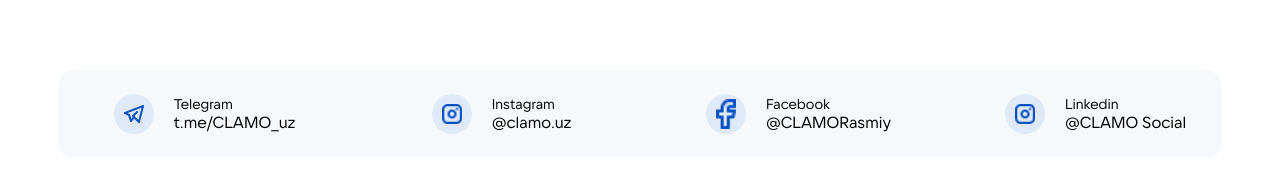
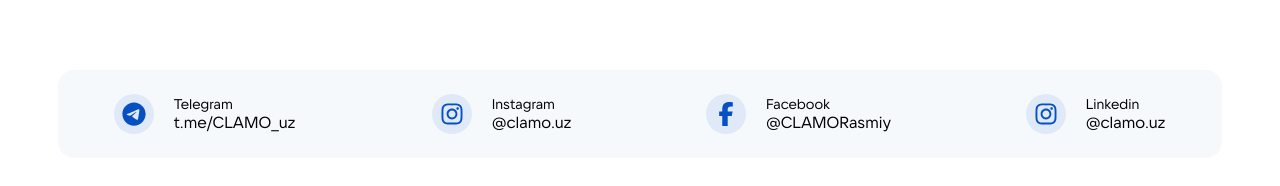
Before and after one commit to javohiryusupovv/Clamo-test, a Next.js app: page /en/contacts in a window 1280 px wide. Shown: the part 766-952 px from the top of the page. Built offline with nearby package versions, Linux system fonts and the light colour scheme; no server answers.

Commit message:
contact language

```diff
--- a/src/app/[locale]/(root)/contacts/_components/Sochealmedia.tsx
+++ b/src/app/[locale]/(root)/contacts/_components/Sochealmedia.tsx
@@ -7,27 +7,77 @@
   const media = getSochealMedia;
   return (
     <div className="grid lg:grid-cols-4 gap-6 md:grid-cols-3 sm:grid-cols-2 grid-cols-1 gap-y-3 items-center justify-center bg-[#F6F9FC] mb-10 py-6 max-md:mt-[420px] rounded-2xl">
-      {media.map((item) => (
-        <div
-          key={item.id}
-          className="flex items-center md:justify-center md:gap-5 ml-5 gap-2 group hover:cursor-pointer"
-        >
-          <div className="w-10 h-10 flex items-center justify-center rounded-full bg-[#DFE9F7] transition duration-200 group-hover:bg-blue-700 cursor-pointer">
-            <Image
-              src={item.icon}
-              alt={item.name}
-              width={20}
-              height={20}
-              className="object-contain transition duration-200 group-hover:brightness-0 group-hover:invert"
-            />
-          </div>
+      <div className="flex items-center md:justify-center md:gap-5 ml-5 gap-2 group hover:cursor-pointer">
+        <div className="w-10 h-10 flex items-center justify-center rounded-full bg-[#DFE9F7] transition duration-200 group-hover:bg-blue-700 cursor-pointer">
+          {/* <svg
+            className="w-6 h-6 stroke-2 fill-[#0650C3] group-hover:fill-white transition-all duration-200"
+            xmlns="http://www.w3.org/2000/svg"
+            viewBox="0 0 448 512"
+          >
+            <path d="M224.1 141c-63.6 0-114.9 51.3-114.9 114.9s51.3 114.9 114.9 114.9S339 319.5 339 255.9 287.7 141 224.1 141zm0 189.6c-41.1 0-74.7-33.5-74.7-74.7s33.5-74.7 74.7-74.7 74.7 33.5 74.7 74.7-33.6 74.7-74.7 74.7zm146.4-194.3c0 14.9-12 26.8-26.8 26.8-14.9 0-26.8-12-26.8-26.8s12-26.8 26.8-26.8 26.8 12 26.8 26.8zm76.1 27.2c-1.7-35.9-9.9-67.7-36.2-93.9-26.2-26.2-58-34.4-93.9-36.2-37-2.1-147.9-2.1-184.9 0-35.8 1.7-67.6 9.9-93.9 36.1s-34.4 58-36.2 93.9c-2.1 37-2.1 147.9 0 184.9 1.7 35.9 9.9 67.7 36.2 93.9s58 34.4 93.9 36.2c37 2.1 147.9 2.1 184.9 0 35.9-1.7 67.7-9.9 93.9-36.2 26.2-26.2 34.4-58 36.2-93.9 2.1-37 2.1-147.8 0-184.8zM398.8 388c-7.8 19.6-22.9 34.7-42.6 42.6-29.5 11.7-99.5 9-132.1 9s-102.7 2.6-132.1-9c-19.6-7.8-34.7-22.9-42.6-42.6-11.7-29.5-9-99.5-9-132.1s-2.6-102.7 9-132.1c7.8-19.6 22.9-34.7 42.6-42.6 29.5-11.7 99.5-9 132.1-9s102.7-2.6 132.1 9c19.6 7.8 34.7 22.9 42.6 42.6 11.7 29.5 9 99.5 9 132.1s2.7 102.7-9 132.1z" />
+          </svg> */}
+          <svg
+            className="w-6 h-6 stroke-2 fill-[#0650C3] group-hover:fill-white transition-all duration-200"
+            viewBox="0 0 496 512"
+          >
+            <path d="M248 8C111 8 0 119 0 256S111 504 248 504 496 393 496 256 385 8 248 8zM363 176.7c-3.7 39.2-19.9 134.4-28.1 178.3-3.5 18.6-10.3 24.8-16.9 25.4-14.4 1.3-25.3-9.5-39.3-18.7-21.8-14.3-34.2-23.2-55.3-37.2-24.5-16.1-8.6-25 5.3-39.5 3.7-3.8 67.1-61.5 68.3-66.7 .2-.7 .3-3.1-1.2-4.4s-3.6-.8-5.1-.5q-3.3 .7-104.6 69.1-14.8 10.2-26.9 9.9c-8.9-.2-25.9-5-38.6-9.1-15.5-5-27.9-7.7-26.8-16.3q.8-6.7 18.5-13.7 108.4-47.2 144.6-62.3c68.9-28.6 83.2-33.6 92.5-33.8 2.1 0 6.6 .5 9.6 2.9a10.5 10.5 0 0 1 3.5 6.7A43.8 43.8 0 0 1 363 176.7z" />
+          </svg>
+        </div>
 
-          <div className="flex flex-col -space-y-1">
-            <h2 className="text-sm">{item.name}</h2>
-            <p className="font-medium">{item.link}</p>
-          </div>
+        <div className="flex flex-col -space-y-1">
+          <h2 className="text-sm">Telegram</h2>
+          <p className="font-medium">t.me/CLAMO_uz</p>
         </div>
-      ))}
+      </div>
+      <div className="flex items-center md:justify-center md:gap-5 ml-5 gap-2 group hover:cursor-pointer">
+        <div className="w-10 h-10 flex items-center justify-center rounded-full bg-[#DFE9F7] transition duration-200 group-hover:bg-blue-700 cursor-pointer">
+          <svg
+            className="w-6 h-6 stroke-2 fill-[#0650C3] group-hover:fill-white transition-all duration-200"
+            xmlns="http://www.w3.org/2000/svg"
+            viewBox="0 0 448 512"
+          >
+            <path d="M224.1 141c-63.6 0-114.9 51.3-114.9 114.9s51.3 114.9 114.9 114.9S339 319.5 339 255.9 287.7 141 224.1 141zm0 189.6c-41.1 0-74.7-33.5-74.7-74.7s33.5-74.7 74.7-74.7 74.7 33.5 74.7 74.7-33.6 74.7-74.7 74.7zm146.4-194.3c0 14.9-12 26.8-26.8 26.8-14.9 0-26.8-12-26.8-26.8s12-26.8 26.8-26.8 26.8 12 26.8 26.8zm76.1 27.2c-1.7-35.9-9.9-67.7-36.2-93.9-26.2-26.2-58-34.4-93.9-36.2-37-2.1-147.9-2.1-184.9 0-35.8 1.7-67.6 9.9-93.9 36.1s-34.4 58-36.2 93.9c-2.1 37-2.1 147.9 0 184.9 1.7 35.9 9.9 67.7 36.2 93.9s58 34.4 93.9 36.2c37 2.1 147.9 2.1 184.9 0 35.9-1.7 67.7-9.9 93.9-36.2 26.2-26.2 34.4-58 36.2-93.9 2.1-37 2.1-147.8 0-184.8zM398.8 388c-7.8 19.6-22.9 34.7-42.6 42.6-29.5 11.7-99.5 9-132.1 9s-102.7 2.6-132.1-9c-19.6-7.8-34.7-22.9-42.6-42.6-11.7-29.5-9-99.5-9-132.1s-2.6-102.7 9-132.1c7.8-19.6 22.9-34.7 42.6-42.6 29.5-11.7 99.5-9 132.1-9s102.7-2.6 132.1 9c19.6 7.8 34.7 22.9 42.6 42.6 11.7 29.5 9 99.5 9 132.1s2.7 102.7-9 132.1z" />
+          </svg>
+        </div>
+
+        <div className="flex flex-col -space-y-1">
+          <h2 className="text-sm">Instagram</h2>
+          <p className="font-medium">@clamo.uz</p>
+        </div>
+      </div>
+
+      <div className="flex items-center md:justify-center md:gap-5 ml-5 gap-2 group hover:cursor-pointer">
+        <div className="w-10 h-10 flex items-center justify-center rounded-full bg-[#DFE9F7] transition duration-200 group-hover:bg-blue-700 cursor-pointer">
+          <svg
+            className="w-6 h-6 stroke-2 fill-[#0650C3] group-hover:fill-white transition-all duration-200"
+            viewBox="0 0 320 512"
+          >
+            <path d="M80 299.3V512H196V299.3h86.5l18-97.8H196V166.9c0-51.7 20.3-71.5 72.7-71.5c16.3 0 29.4 .4 37 1.2V7.9C291.4 4 256.4 0 236.2 0C129.3 0 80 50.5 80 159.4v42.1H14v97.8H80z" />
+          </svg>
+        </div>
+
+        <div className="flex flex-col -space-y-1">
+          <h2 className="text-sm">Facebook</h2>
+          <p className="font-medium">@CLAMORasmiy</p>
+        </div>
+      </div>
+
+      <div className="flex items-center md:justify-center md:gap-5 ml-5 gap-2 group hover:cursor-pointer">
+        <div className="w-10 h-10 flex items-center justify-center rounded-full bg-[#DFE9F7] transition duration-200 group-hover:bg-blue-700 cursor-pointer">
+          <svg
+            className="w-6 h-6 stroke-2 fill-[#0650C3] group-hover:fill-white transition-all duration-200"
+            xmlns="http://www.w3.org/2000/svg"
+            viewBox="0 0 448 512"
+          >
+            <path d="M224.1 141c-63.6 0-114.9 51.3-114.9 114.9s51.3 114.9 114.9 114.9S339 319.5 339 255.9 287.7 141 224.1 141zm0 189.6c-41.1 0-74.7-33.5-74.7-74.7s33.5-74.7 74.7-74.7 74.7 33.5 74.7 74.7-33.6 74.7-74.7 74.7zm146.4-194.3c0 14.9-12 26.8-26.8 26.8-14.9 0-26.8-12-26.8-26.8s12-26.8 26.8-26.8 26.8 12 26.8 26.8zm76.1 27.2c-1.7-35.9-9.9-67.7-36.2-93.9-26.2-26.2-58-34.4-93.9-36.2-37-2.1-147.9-2.1-184.9 0-35.8 1.7-67.6 9.9-93.9 36.1s-34.4 58-36.2 93.9c-2.1 37-2.1 147.9 0 184.9 1.7 35.9 9.9 67.7 36.2 93.9s58 34.4 93.9 36.2c37 2.1 147.9 2.1 184.9 0 35.9-1.7 67.7-9.9 93.9-36.2 26.2-26.2 34.4-58 36.2-93.9 2.1-37 2.1-147.8 0-184.8zM398.8 388c-7.8 19.6-22.9 34.7-42.6 42.6-29.5 11.7-99.5 9-132.1 9s-102.7 2.6-132.1-9c-19.6-7.8-34.7-22.9-42.6-42.6-11.7-29.5-9-99.5-9-132.1s-2.6-102.7 9-132.1c7.8-19.6 22.9-34.7 42.6-42.6 29.5-11.7 99.5-9 132.1-9s102.7-2.6 132.1 9c19.6 7.8 34.7 22.9 42.6 42.6 11.7 29.5 9 99.5 9 132.1s2.7 102.7-9 132.1z" />
+          </svg>
+        </div>
+
+        <div className="flex flex-col -space-y-1">
+          <h2 className="text-sm">Linkedin</h2>
+          <p className="font-medium">@clamo.uz</p>
+        </div>
+      </div>
     </div>
   );
 }
```
